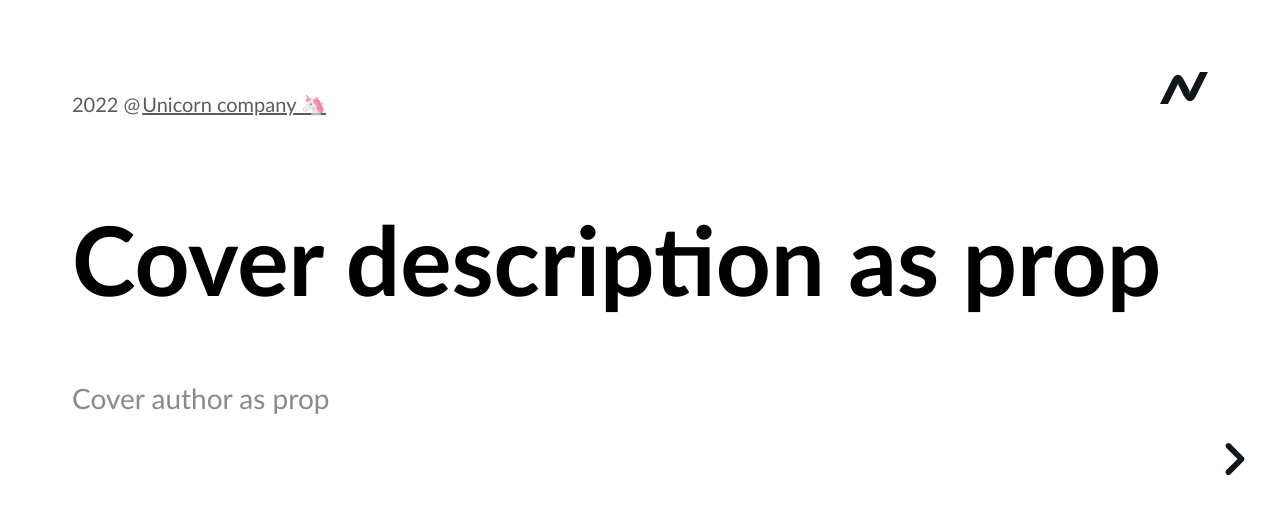
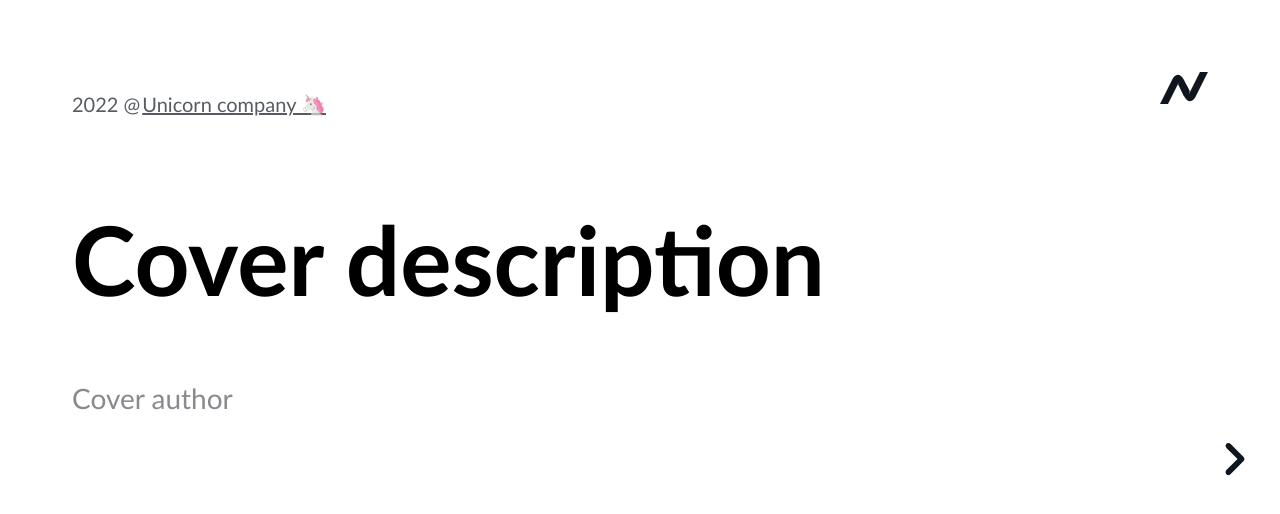
Before and after one commit to kuttim/deck-slideshow, a React (Create React App) app: page / in a window 1280 px wide. Shown: the top 514 px of the page. Built offline with nearby package versions, Linux system fonts and the light colour scheme.

Commit message:
minor changes for maintainability

```diff
--- a/public/index.html
+++ b/public/index.html
@@ -3,11 +3,14 @@
   <head>
     <meta charset="utf-8" />
     <link rel="icon" href="%PUBLIC_URL%/favicon.ico" />
-    <meta name="viewport" content="width=device-width, initial-scale=1" />
+    <meta
+      name="viewport"
+      content="width=device-width, initial-scale=1"
+    />
     <meta name="theme-color" content="#000000" />
     <meta
       name="description"
-      content="Web site created using create-react-app"
+      content="Project written in React.js which can generate deck slideshow for your own personal use or business. "
     />
     <link rel="apple-touch-icon" href="%PUBLIC_URL%/logo192.png" />
     <!--
@@ -24,10 +27,12 @@
       work correctly both with client-side routing and a non-root public URL.
       Learn how to configure a non-root public URL by running `npm run build`.
     -->
-    <title>React App</title>
+    <title>Deck slideshow</title>
   </head>
   <body>
-    <noscript>You need to enable JavaScript to run this app.</noscript>
+    <noscript
+      >You need to enable JavaScript to run this app.</noscript
+    >
     <div id="root"></div>
     <!--
       This HTML file is a template.
--- a/src/App.tsx
+++ b/src/App.tsx
@@ -1,9 +1,8 @@
 import React from 'react';
 import Slider from './components/Slider';
 import Cover from './components/Cover';
-import Next from './assets/Chevron.svg';
 import Slide from './components/Slide';
-import slides from './slide-data';
+import { slides, cover } from './data';
 
 import './style/cover.scss';
 function App() {
@@ -23,8 +22,8 @@ function App() {
     <div>
       <Slider index={index}>
         <Cover
-          author="Cover author as prop"
-          title="Cover description as prop"
+          author={cover.author}
+          title={cover.title}
           onNextClick={gotoNextSlide}
         />
         {slides.map((slide, i) => {
--- a/src/components/Cover/index.tsx
+++ b/src/components/Cover/index.tsx
@@ -1,6 +1,8 @@
 import Next from '../../assets/Chevron.svg';
 import { Header } from '../Header';
 import React from 'react';
+
+import { cover } from '../../data';
 interface ICoverHeroProps {
   title: string;
   author: string;
@@ -10,10 +12,7 @@ interface ICoverHeroProps {
 export default function Cover(props: ICoverHeroProps) {
   return (
     <>
-      <Header
-        name="Unicorn company 🦄"
-        url="https://www.google.com"
-      />
+      <Header name={cover.company.name} url={cover.company.url} />
       <div className="hero">
         <div className="hero-content">
           <h1 className="hero-title">{props.title}</h1>
--- a/src/components/Slide/index.tsx
+++ b/src/components/Slide/index.tsx
@@ -1,5 +1,5 @@
 import '../../style/slide.scss';
-import slides from '../../slide-data';
+import { slides } from '../../data';
 import {
   BsFillCaretLeftFill,
   BsFillCaretRightFill,
--- /dev/null
+++ b/src/data.ts
@@ -0,0 +1,23 @@
+const cover = {
+  author: 'Cover author',
+  title: 'Cover description',
+  company: {
+    name: 'Unicorn company 🦄',
+    url: 'https://example.com'
+  }
+}
+
+const slides = [
+  {
+    title: 'Blue art',
+    content:
+      'If youre looking for the shade of-the-moment, many artists are gravitating towards art with tones of blue. says nail artist Queenie Nguyen, who recently constructed this negative-space design with a cobalt blue OPI polish. Its both calming and refreshing at the same time.',
+  },
+  {
+    title: 'Green art',
+    content: 'If youre looking for the shade of-the-moment, many artists are gravitating towards art with tones of blue. says nail artist Queenie Nguyen, who recently constructed this negative-space design with a cobalt blue OPI polish. Its both calming and refreshing at the same time.',
+
+  },
+];
+
+export { cover, slides };
--- a/src/slide-data.ts
+++ /dev/null
@@ -1,13 +0,0 @@
-const slides = [
-  {
-    title: 'Blue art',
-    content:
-      'If youre looking for the shade of-the-moment, many artists are gravitating towards art with tones of blue. says nail artist Queenie Nguyen, who recently constructed this negative-space design with a cobalt blue OPI polish. Its both calming and refreshing at the same time.',
-  },
-  {
-    title: '1',
-    content: 'content: 1',
-  },
-];
-
-export default slides;
```
